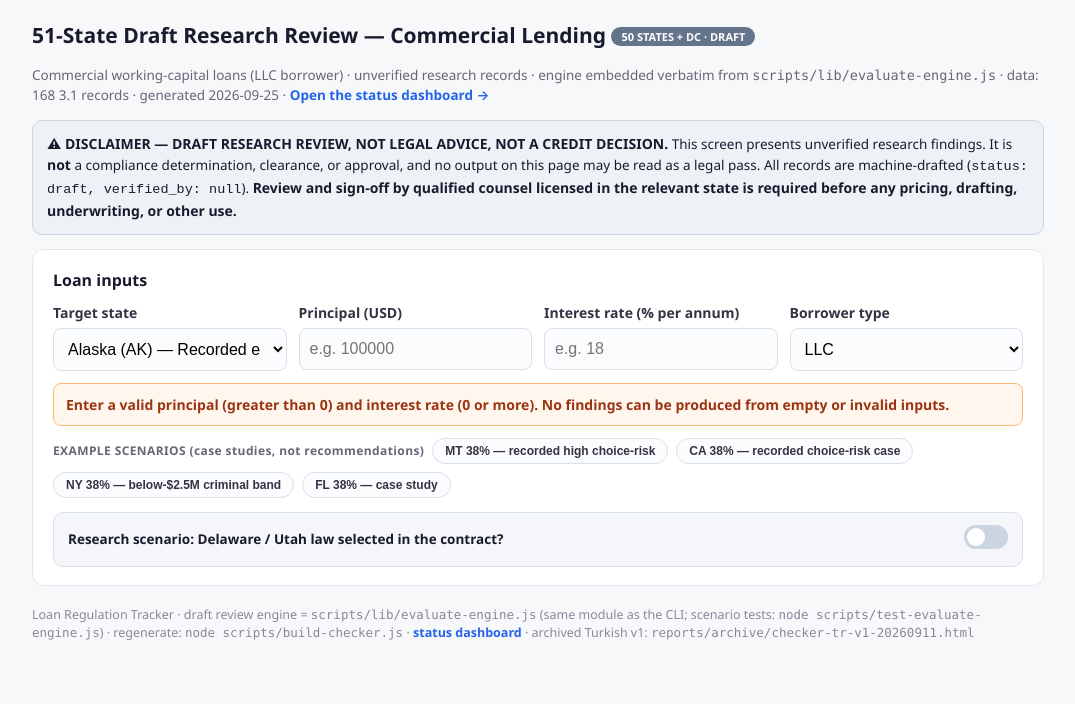
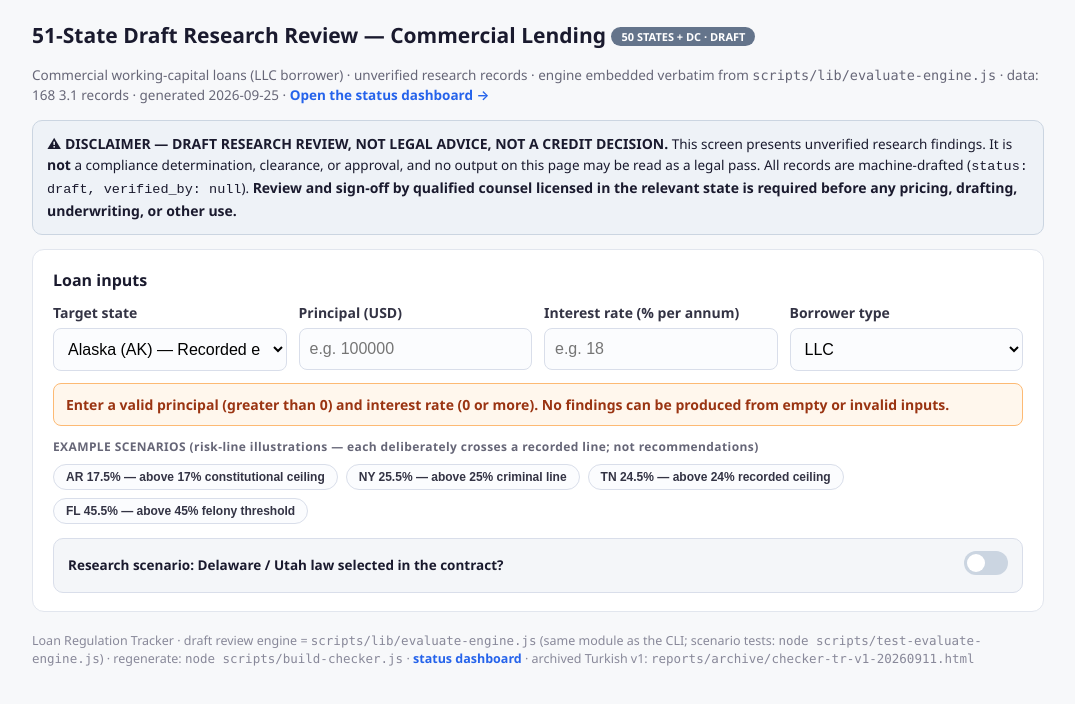
Before and after one commit to ZekaiSuni/loanUs-public, a plain HTML site: page checker.html in a window 1280 px wide. Shown: the whole page, without its empty margins (102-1177 px from the left). Drawn offline with Linux system fonts and the light colour scheme.

Commit message:
Replace arbitrary 38% demo presets with recorded risk-line illustrations

```diff
--- a/checker.html
+++ b/checker.html
@@ -64,11 +64,11 @@ footer { color: #889; font-size: 12.5px; margin: 20px 0 30px; }
   </div>
   <div class="inputerr" id="inputErr">Enter a valid principal (greater than 0) and interest rate (0 or more). No findings can be produced from empty or invalid inputs.</div>
   <div style="margin-top:12px;display:flex;gap:8px;flex-wrap:wrap;align-items:center;">
-    <span class="muted" style="font-size:12px;font-weight:700;letter-spacing:.4px;">EXAMPLE SCENARIOS (case studies, not recommendations)</span>
-    <button class="preset" onclick="setPreset('MT',100000,38,true)">MT 38% — recorded high choice-risk</button>
-    <button class="preset" onclick="setPreset('CA',150000,38,true)">CA 38% — recorded choice-risk case</button>
-    <button class="preset" onclick="setPreset('NY',100000,38,true)">NY 38% — below-$2.5M criminal band</button>
-    <button class="preset" onclick="setPreset('FL',200000,38,true)">FL 38% — case study</button>
+    <span class="muted" style="font-size:12px;font-weight:700;letter-spacing:.4px;">EXAMPLE SCENARIOS (risk-line illustrations — each deliberately crosses a recorded line; not recommendations)</span>
+    <button class="preset" onclick="setPreset('AR',100000,17.5,false)">AR 17.5% — above 17% constitutional ceiling</button>
+    <button class="preset" onclick="setPreset('NY',100000,25.5,false)">NY 25.5% — above 25% criminal line</button>
+    <button class="preset" onclick="setPreset('TN',100000,24.5,false)">TN 24.5% — above 24% recorded ceiling</button>
+    <button class="preset" onclick="setPreset('FL',400000,45.5,false)">FL 45.5% — above 45% felony threshold</button>
   </div>
   <div style="margin-top:14px;display:flex;justify-content:space-between;align-items:center;gap:12px;flex-wrap:wrap;background:#f4f6f9;border:1px solid #d9deea;border-radius:10px;padding:12px 14px;">
     <div>
```
